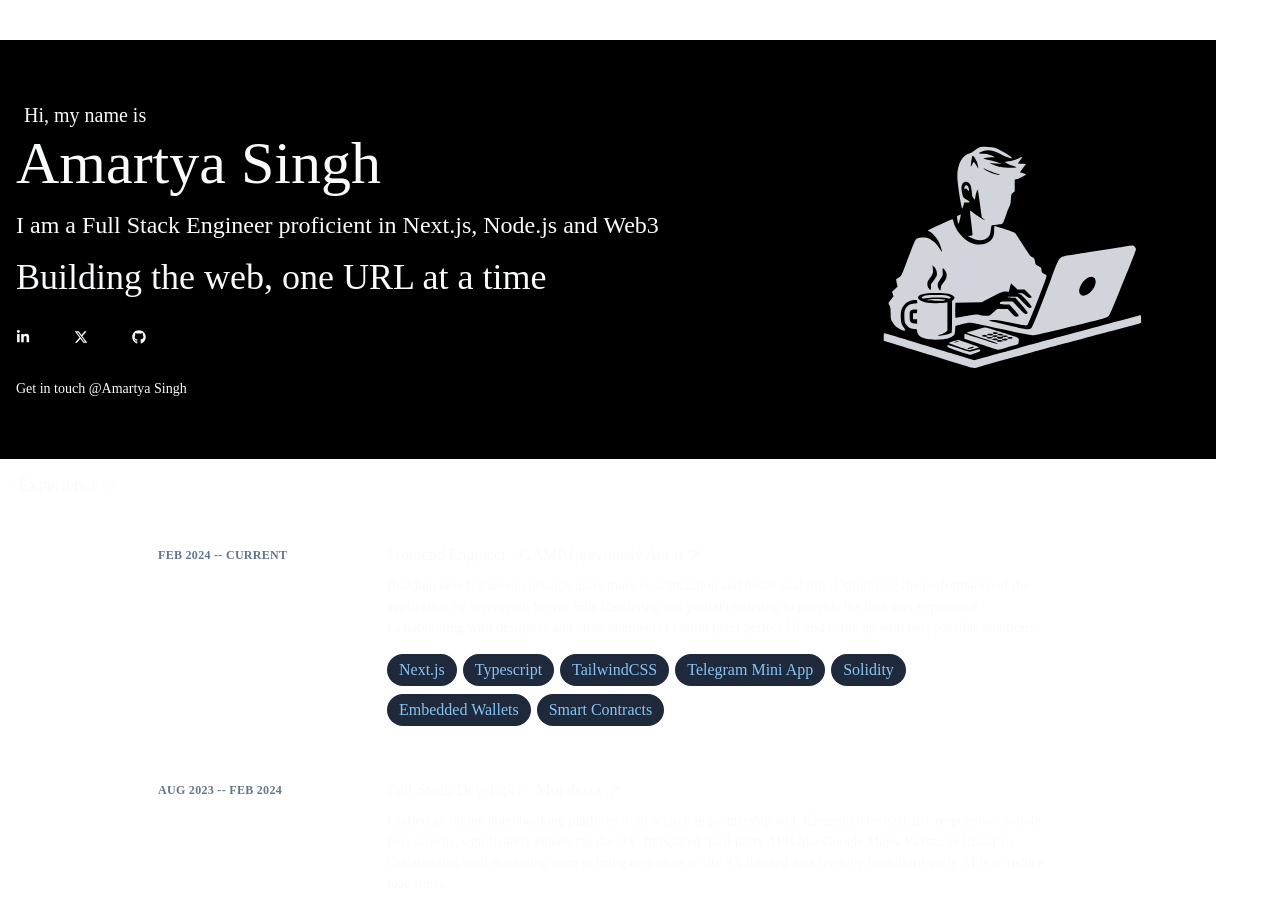
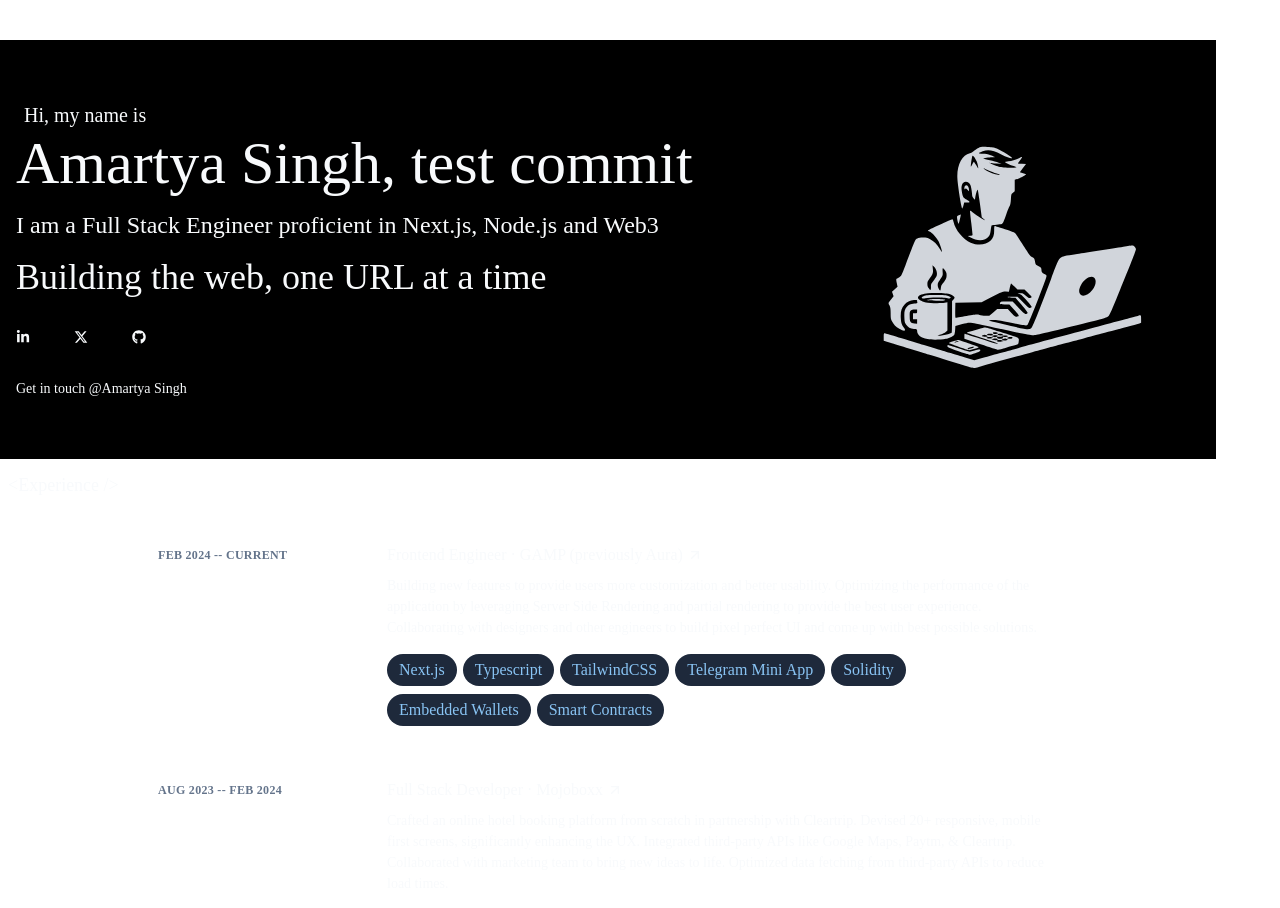
Before and after one commit to decocereus/portfolio2.0, a Next.js app: page / in a window 1280 px wide. Shown: the part 2720-3628 px from the top of the page. Built offline with nearby package versions, Linux system fonts and the light colour scheme.

Commit message:
test commit

```diff
--- a/src/components/about.tsx
+++ b/src/components/about.tsx
@@ -39,7 +39,7 @@ const About = () => {
             Hi, my name is
           </p>
           <p className="text-3xl sm:text-5xl md:text-5xl lg:text-6xl">
-            Amartya Singh
+            Amartya Singh, test commit
           </p>
           <p className="text-lg sm:text-xl md:text-2xl lg:5xl pt-2 md:pt-4">
             I am a Full Stack Engineer proficient in Next.js, Node.js and Web3
```
